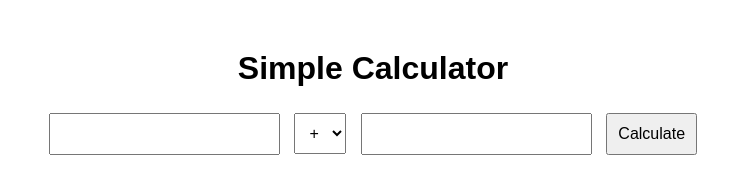
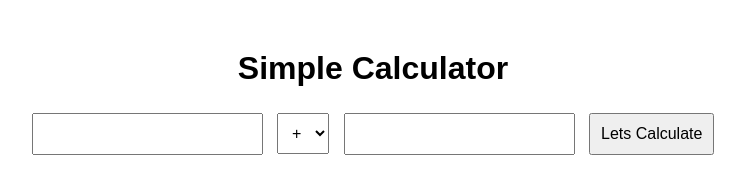
Before and after one commit to yousafveroke/calculator-app, a website: page views/index.html in a window 1280 px wide. Shown: the whole page, without its empty margins (267-1012 px from the left). Drawn offline with Linux system fonts and the light colour scheme.

Commit message:
pushing latest changes

```diff
--- a/views/index.html
+++ b/views/index.html
@@ -15,7 +15,7 @@
       <option value="/">÷</option>
     </select>
     <input type="number" name="num2" step="any" required>
-    <button type="submit">Calculate</button>
+    <button type="submit">Lets Calculate</button>
   </form>
 </body>
 </html>
```
